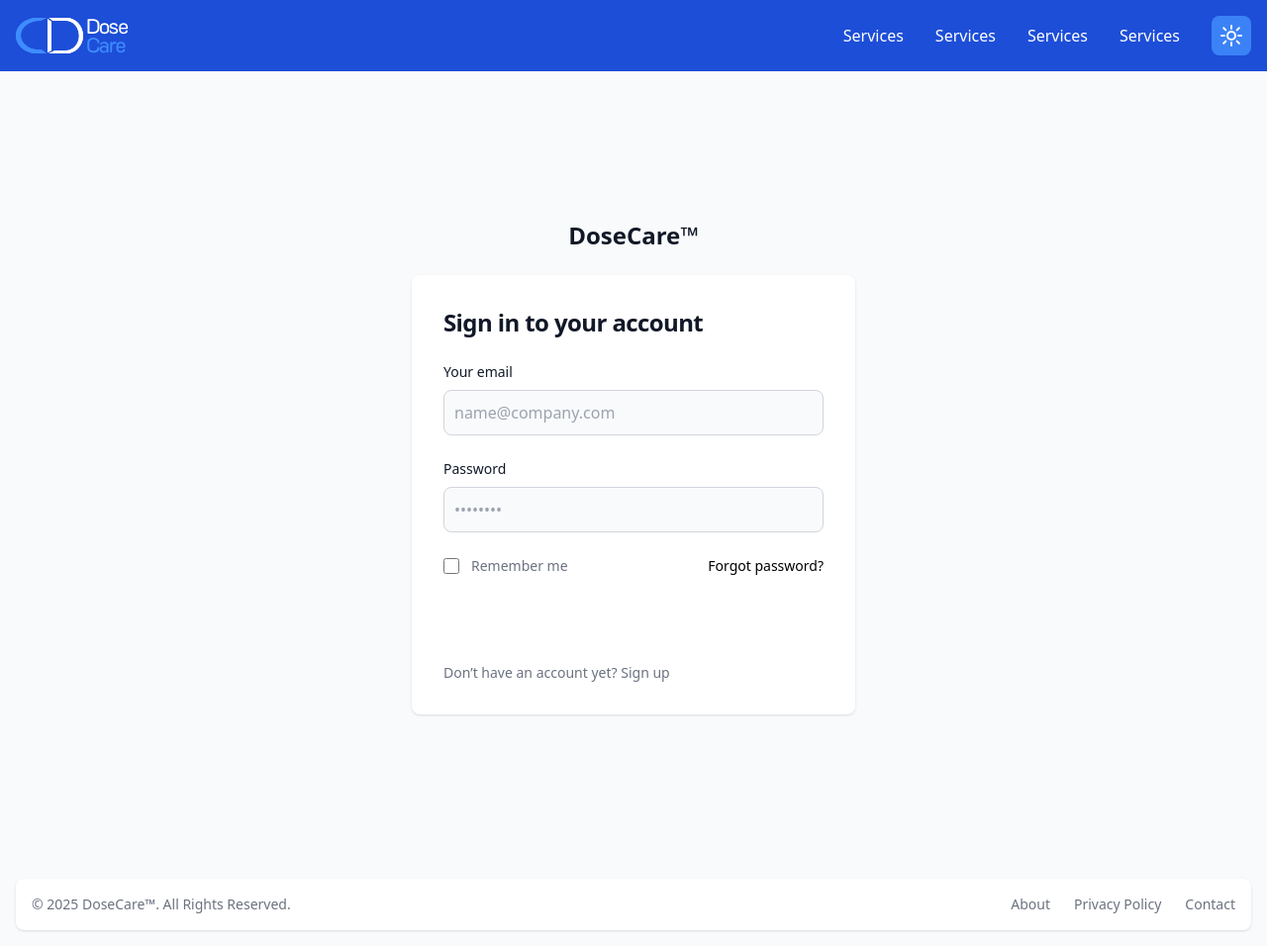
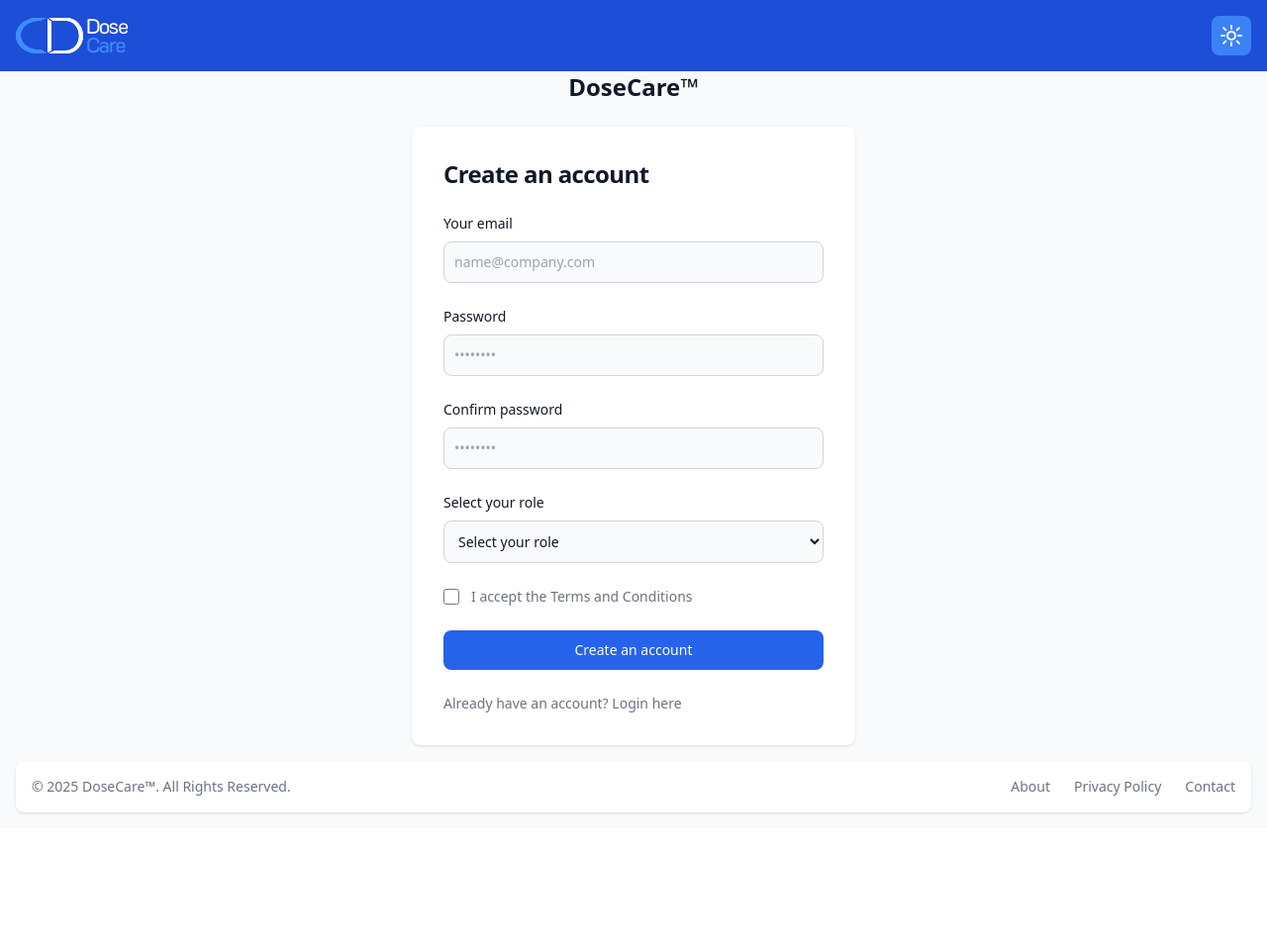
Before and after one commit to Steven-Mansour/DoseCare, a Flask app: page / in a window 1280 px wide. Shown: the whole page at 99% size. After the commit the page ends 823 px from the top, so only its background shows below. Run offline with Flask 3, Linux system fonts and the light colour scheme.

Commit message:
Create Sign Up page

```diff
--- a/main.py
+++ b/main.py
@@ -10,4 +10,4 @@ def index():
     #    new_user = User(name="steven")
     #    db.session.add(new_user)
     #    db.session.commit()
-    return render_template('login.html')
+    return render_template('signUp.html')
--- a/static/css/output.css
+++ b/static/css/output.css
@@ -1769,42 +1765,34 @@ video {
   margin-right: auto;
 }
 
-.ms-2\.5 {
-  margin-inline-start: 0.625rem;
+.mb-2 {
+  margin-bottom: 0.5rem;
+}
+
+.mb-6 {
+  margin-bottom: 1.5rem;
+}
+
+.me-4 {
+  margin-inline-end: 1rem;
+}
+
+.ml-3 {
+  margin-left: 0.75rem;
+}
+
+.mt-2 {
+  margin-top: 0.5rem;
+}
+
+.mt-3 {
+  margin-top: 0.75rem;
 }
 
 .mt-4 {
   margin-top: 1rem;
 }
 
-.mt-10 {
-  margin-top: 2.5rem;
-}
-
-.mt-2 {
-  margin-top: 0.5rem;
-}
-
-.me-4 {
-  margin-inline-end: 1rem;
-}
-
-.mt-3 {
-  margin-top: 0.75rem;
-}
-
-.mb-2 {
-  margin-bottom: 0.5rem;
-}
-
-.mb-6 {
-  margin-bottom: 1.5rem;
-}
-
-.ml-3 {
-  margin-left: 0.75rem;
-}
-
 .mr-2 {
   margin-right: 0.5rem;
 }
@@ -1999,56 +1961,21 @@ video {
   background-color: rgb(255 255 255 / var(--tw-bg-opacity, 1));
 }
 
-.bg-gray-200 {
+.bg-blue-600 {
   --tw-bg-opacity: 1;
-  background-color: rgb(229 231 235 / var(--tw-bg-opacity, 1));
-}
-
-.bg-blue-200 {
-  --tw-bg-opacity: 1;
-  background-color: rgb(191 219 254 / var(--tw-bg-opacity, 1));
-}
-
-.bg-blue-500 {
-  --tw-bg-opacity: 1;
-  background-color: rgb(59 130 246 / var(--tw-bg-opacity, 1));
-}
-
-.bg-gray-500 {
-  --tw-bg-opacity: 1;
-  background-color: rgb(107 114 128 / var(--tw-bg-opacity, 1));
-}
-
-.bg-blue-300 {
-  --tw-bg-opacity: 1;
-  background-color: rgb(147 197 253 / var(--tw-bg-opacity, 1));
-}
-
-.bg-blue-400 {
-  --tw-bg-opacity: 1;
-  background-color: rgb(96 165 250 / var(--tw-bg-opacity, 1));
-}
-
-.bg-gray-400 {
-  --tw-bg-opacity: 1;
-  background-color: rgb(156 163 175 / var(--tw-bg-opacity, 1));
-}
-
-.bg-gray-100 {
-  --tw-bg-opacity: 1;
-  background-color: rgb(243 244 246 / var(--tw-bg-opacity, 1));
+  background-color: rgb(37 99 235 / var(--tw-bg-opacity, 1));
 }
 
 .p-2 {
   padding: 0.5rem;
 }
 
+.p-2\.5 {
+  padding: 0.625rem;
+}
+
 .p-4 {
   padding: 1rem;
-}
-
-.p-2\.5 {
-  padding: 0.625rem;
 }
 
 .p-6 {
@@ -2134,24 +2031,20 @@ video {
   line-height: 1.75rem;
 }
 
+.font-bold {
+  font-weight: 700;
+}
+
+.font-light {
+  font-weight: 300;
+}
+
 .font-medium {
   font-weight: 500;
 }
 
-.font-normal {
-  font-weight: 400;
-}
-
 .font-semibold {
   font-weight: 600;
-}
-
-.font-bold {
-  font-weight: 700;
-}
-
-.font-light {
-  font-weight: 300;
 }
 
 .leading-tight {
--- a/templates/base.html
+++ b/templates/base.html
@@ -56,22 +56,7 @@
             <div class="hidden w-full md:block md:w-auto" id="navbar-dropdown">
                 <ul
                     class="flex flex-col items-center font-medium p-4 md:p-0 mt-4 border border-gray-100 rounded-lg bg-blue-400 md:space-x-8 rtl:space-x-reverse md:flex-row md:mt-0 md:border-0 md:bg-blue-700 dark:bg-gray-800 md:dark:bg-gray-900 dark:border-gray-700">
-                    <li>
-                        <a href="#"
-                            class=" hover:text-blue-700 block py-2 px-3 text-white rounded hover:bg-gray-100 md:hover:bg-transparent md:border-0 md:hover:text-blue-200 md:p-0 dark:text-white md:dark:hover:text-blue-500 dark:hover:bg-gray-700 dark:hover:text-white md:dark:hover:bg-transparent">Services</a>
-                    </li>
-                    <li>
-                        <a href="#"
-                            class=" hover:text-blue-700 block py-2 px-3 text-white rounded hover:bg-gray-100 md:hover:bg-transparent md:border-0 md:hover:text-blue-200 md:p-0 dark:text-white md:dark:hover:text-blue-500 dark:hover:bg-gray-700 dark:hover:text-white md:dark:hover:bg-transparent">Services</a>
-                    </li>
-                    <li>
-                        <a href="#"
-                            class=" hover:text-blue-700 block py-2 px-3 text-white rounded hover:bg-gray-100 md:hover:bg-transparent md:border-0 md:hover:text-blue-200 md:p-0 dark:text-white md:dark:hover:text-blue-500 dark:hover:bg-gray-700 dark:hover:text-white md:dark:hover:bg-transparent">Services</a>
-                    </li>
-                    <li>
-                        <a href="#"
-                            class=" hover:text-blue-700 block py-2 px-3 text-white rounded hover:bg-gray-100 md:hover:bg-transparent md:border-0 md:hover:text-blue-200 md:p-0 dark:text-white md:dark:hover:text-blue-500 dark:hover:bg-gray-700 dark:hover:text-white md:dark:hover:bg-transparent">Services</a>
-                    </li>
+                    {%block headerButtons%} {%endblock%}
                     <li>
                         <!-- Dark Mode Toggle Button -->
                         <button id="theme-toggle" type="button"
@@ -120,7 +105,7 @@
 </div>
 
 <body class="bg-gray-50 dark:bg-gray-900">
-    <div id="content" class="min-h-fit md:min-h-screen">{% block content %}{% endblock %}</div>
+    <div id="content" class="">{% block content %}{% endblock %}</div>
     <div id="footer">
         <div>
             {% block footer %}
--- a/templates/login.html
+++ b/templates/login.html
@@ -32,7 +32,7 @@
                         <div class="flex items-start">
                             <div class="flex items-center h-5">
                                 <input id="remember" aria-describedby="remember" type="checkbox"
-                                    class="w-4 h-4 border border-gray-300 rounded bg-gray-50 focus:ring-3 focus:ring-primary-300 dark:bg-gray-700 dark:border-gray-600 dark:focus:ring-primary-600 dark:ring-offset-gray-800"
+                                    class="w-4 h-4 border border-gray-300 rounded bg-gray-50 focus:ring-3 focus:ring-blue-300 dark:bg-gray-700 dark:border-gray-600 dark:focus:ring-blue-600 dark:ring-offset-gray-800"
                                     required="">
                             </div>
                             <div class="ml-3 text-sm">
@@ -44,7 +44,7 @@
                             password?</a>
                     </div>
                     <button type="submit"
-                        class="w-full text-white bg-primary-600 hover:bg-primary-700 focus:ring-4 focus:outline-none focus:ring-primary-300 font-medium rounded-lg text-sm px-5 py-2.5 text-center dark:bg-primary-600 dark:hover:bg-primary-700 dark:focus:ring-primary-800">Sign
+                        class="w-full text-white bg-blue-600 hover:bg-blue-700 focus:ring-4 focus:outline-none focus:ring-primary-300 font-medium rounded-lg text-sm px-5 py-2.5 text-center dark:bg-primary-600 dark:hover:bg-primary-700 dark:focus:ring-primary-800">Sign
                         in</button>
                     <p class="text-sm font-light text-gray-500 dark:text-gray-400">
                         Don’t have an account yet? <a href="#"
--- /dev/null
+++ b/templates/signUp.html
@@ -0,0 +1,170 @@
+{%extends "base.html"%}
+{% block title %}Login{% endblock %}
+
+{% block content %}
+<section class="bg-gray-50 dark:bg-gray-900">
+    <div class="flex flex-col items-center justify-center px-6 py-8 mx-auto  lg:py-0">
+        <a href="#" class="flex items-center mb-6 text-2xl font-semibold text-gray-900 dark:text-white">
+            DoseCare™
+        </a>
+        <div
+            class="w-full bg-white rounded-lg shadow dark:border md:mt-0 sm:max-w-md xl:p-0 dark:bg-gray-800 dark:border-gray-700">
+            <div class="p-6 space-y-4 md:space-y-6 sm:p-8">
+                <h1 class="text-xl font-bold leading-tight tracking-tight text-gray-900 md:text-2xl dark:text-white">
+                    Create an account
+                </h1>
+                <form class="space-y-4 md:space-y-6" action="#">
+                    <div>
+                        <label for="email" class="block mb-2 text-sm font-medium text-gray-900 dark:text-white">Your
+                            email</label>
+                        <input type="email" name="email" id="email"
+                            class="bg-gray-50 border border-gray-300 text-gray-900 text-sm rounded-lg focus:ring-primary-600 focus:border-primary-600 block w-full p-2.5 dark:bg-gray-700 dark:border-gray-600 dark:placeholder-gray-400 dark:text-white dark:focus:ring-blue-500 dark:focus:border-blue-500"
+                            placeholder="name@company.com" required="">
+                    </div>
+                    <div>
+                        <label for="password"
+                            class="block mb-2 text-sm font-medium text-gray-900 dark:text-white">Password</label>
+                        <input type="password" name="password" id="password" placeholder="••••••••"
+                            class="bg-gray-50 border border-gray-300 text-gray-900 text-sm rounded-lg focus:ring-primary-600 focus:border-primary-600 block w-full p-2.5 dark:bg-gray-700 dark:border-gray-600 dark:placeholder-gray-400 dark:text-white dark:focus:ring-blue-500 dark:focus:border-blue-500"
+                            required="">
+                    </div>
+                    <div>
+                        <label for="confirm-password"
+                            class="block mb-2 text-sm font-medium text-gray-900 dark:text-white">Confirm
+                            password</label>
+                        <input type="confirm-password" name="confirm-password" id="confirm-password"
+                            placeholder="••••••••"
+                            class="bg-gray-50 border border-gray-300 text-gray-900 text-sm rounded-lg focus:ring-primary-600 focus:border-primary-600 block w-full p-2.5 dark:bg-gray-700 dark:border-gray-600 dark:placeholder-gray-400 dark:text-white dark:focus:ring-blue-500 dark:focus:border-blue-500"
+                            required="">
+                    </div>
+                    <div>
+                        <label for="role" class="block mb-2 text-sm font-medium text-gray-900 dark:text-white">
+                            Select your role
+                        </label>
+                        <select id="role" name="role"
+                            class="bg-gray-50 border border-gray-300 text-gray-900 text-sm rounded-lg focus:ring-primary-600 focus:border-primary-600 block w-full p-2.5 dark:bg-gray-700 dark:border-gray-600 dark:placeholder-gray-400 dark:text-white dark:focus:ring-blue-500 dark:focus:border-blue-500"
+                            required>
+                            <option value="" disabled selected>Select your role</option>
+                            <option value="patient">Patient</option>
+                            <option value="caregiver">Caregiver</option>
+                            <option value="pharmacist">Pharmacist</option>
+                        </select>
+                    </div>
+                    <!-- Dynamic Fields -->
+                    <div id="dynamic-fields" class="mt-4 space-y-4">
+                        <!-- Fields will be appended here dynamically -->
+                    </div>
+                    <div class="flex items-start">
+                        <div class="flex items-center h-5">
+                            <input id="terms" aria-describedby="terms" type="checkbox"
+                                class="w-4 h-4 border border-gray-300 rounded bg-gray-50 focus:ring-3 focus:ring-blue-300 dark:bg-gray-700 dark:border-gray-600 dark:focus:ring-blue-600 dark:ring-offset-gray-800"
+                                required="">
+                        </div>
+                        <div class="ml-3 text-sm">
+                            <label for="terms" class="font-light text-gray-500 dark:text-gray-300">I accept the <a
+                                    class="font-medium text-primary-600 hover:underline dark:text-primary-500"
+                                    href="#">Terms and Conditions</a></label>
+                        </div>
+                    </div>
+                    <button type="submit"
+                        class="w-full text-white bg-blue-600 hover:bg-blue-700 focus:ring-4 focus:outline-none focus:ring-blue-300 font-medium rounded-lg text-sm px-5 py-2.5 text-center dark:bg-blue-600 dark:hover:bg-blue-700 dark:focus:ring-blue-800">Create
+                        an account</button>
+                    <p class="text-sm font-light text-gray-500 dark:text-gray-400">
+                        Already have an account? <a href="#"
+                            class="font-medium text-primary-600 hover:underline dark:text-primary-500">Login here</a>
+                    </p>
+                </form>
+            </div>
+        </div>
+    </div>
+</section>
+<script>
+    const roleSelect = document.getElementById('role');
+    const dynamicFields = document.getElementById('dynamic-fields');
+
+    roleSelect.addEventListener('change', () => {
+        const role = roleSelect.value;
+        dynamicFields.innerHTML = ''; // Clear previous fields
+
+        if (role === 'patient') {
+            dynamicFields.innerHTML = `
+                <div>
+                    <label for="first-name" class="block mb-2 text-sm font-medium text-gray-900 dark:text-white">
+                        First Name
+                    </label>
+                    <input type="text" id="first-name" name="first-name" placeholder="First Name"
+                        class="bg-gray-50 border border-gray-300 text-gray-900 text-sm rounded-lg focus:ring-primary-600 focus:border-primary-600 block w-full p-2.5 dark:bg-gray-700 dark:border-gray-600 dark:placeholder-gray-400 dark:text-white dark:focus:ring-blue-500 dark:focus:border-blue-500"
+                        required>
+                </div>
+                <div>
+                    <label for="last-name" class="block mb-2 text-sm font-medium text-gray-900 dark:text-white">
+                        Last Name
+                    </label>
+                    <input type="text" id="last-name" name="last-name" placeholder="Last Name"
+                        class="bg-gray-50 border border-gray-300 text-gray-900 text-sm rounded-lg focus:ring-primary-600 focus:border-primary-600 block w-full p-2.5 dark:bg-gray-700 dark:border-gray-600 dark:placeholder-gray-400 dark:text-white dark:focus:ring-blue-500 dark:focus:border-blue-500"
+                        required>
+                </div>
+                <div>
+                    <label for="emergency-contact" class="block mb-2 text-sm font-medium text-gray-900 dark:text-white">
+                        Emergency Contact #
+                    </label>
+                    <input type="tel" id="emergency-contact" name="emergency-contact" placeholder="Emergency Contact #"
+                        class="bg-gray-50 border border-gray-300 text-gray-900 text-sm rounded-lg focus:ring-primary-600 focus:border-primary-600 block w-full p-2.5 dark:bg-gray-700 dark:border-gray-600 dark:placeholder-gray-400 dark:text-white dark:focus:ring-blue-500 dark:focus:border-blue-500"
+                        required>
+                </div>`;
+        } else if (role === 'caregiver') {
+            dynamicFields.innerHTML = `
+                <div>
+                    <label for="first-name" class="block mb-2 text-sm font-medium text-gray-900 dark:text-white">
+                        First Name
+                    </label>
+                    <input type="text" id="first-name" name="first-name" placeholder="First Name"
+                        class="bg-gray-50 border border-gray-300 text-gray-900 text-sm rounded-lg focus:ring-primary-600 focus:border-primary-600 block w-full p-2.5 dark:bg-gray-700 dark:border-gray-600 dark:placeholder-gray-400 dark:text-white dark:focus:ring-blue-500 dark:focus:border-blue-500"
+                        required>
+                </div>
+                <div>
+                    <label for="last-name" class="block mb-2 text-sm font-medium text-gray-900 dark:text-white">
+                        Last Name
+                    </label>
+                    <input type="text" id="last-name" name="last-name" placeholder="Last Name"
+                        class="bg-gray-50 border border-gray-300 text-gray-900 text-sm rounded-lg focus:ring-primary-600 focus:border-primary-600 block w-full p-2.5 dark:bg-gray-700 dark:border-gray-600 dark:placeholder-gray-400 dark:text-white dark:focus:ring-blue-500 dark:focus:border-blue-500"
+                        required>
+                </div>
+                <div>
+                    <label for="phone-number" class="block mb-2 text-sm font-medium text-gray-900 dark:text-white">
+                        Phone #
+                    </label>
+                    <input type="tel" id="phone-number" name="phone-number" placeholder="Phone #"
+                        class="bg-gray-50 border border-gray-300 text-gray-900 text-sm rounded-lg focus:ring-primary-600 focus:border-primary-600 block w-full p-2.5 dark:bg-gray-700 dark:border-gray-600 dark:placeholder-gray-400 dark:text-white dark:focus:ring-blue-500 dark:focus:border-blue-500"
+                        required>
+                </div>`;
+        } else if (role === 'pharmacist') {
+            dynamicFields.innerHTML = `
+                <div>
+                    <label for="pharmacy-name" class="block mb-2 text-sm font-medium text-gray-900 dark:text-white">
+                        Pharmacy Name
+                    </label>
+                    <input type="text" id="pharmacy-name" name="pharmacy-name" placeholder="Pharmacy Name"
+                        class="bg-gray-50 border border-gray-300 text-gray-900 text-sm rounded-lg focus:ring-primary-600 focus:border-primary-600 block w-full p-2.5 dark:bg-gray-700 dark:border-gray-600 dark:placeholder-gray-400 dark:text-white dark:focus:ring-blue-500 dark:focus:border-blue-500"
+                        required>
+                </div>
+                <div>
+                    <label for="location" class="block mb-2 text-sm font-medium text-gray-900 dark:text-white">
+                        Location
+                    </label>
+                    <input type="text" id="location" name="location" placeholder="Location"
+                        class="bg-gray-50 border border-gray-300 text-gray-900 text-sm rounded-lg focus:ring-primary-600 focus:border-primary-600 block w-full p-2.5 dark:bg-gray-700 dark:border-gray-600 dark:placeholder-gray-400 dark:text-white dark:focus:ring-blue-500 dark:focus:border-blue-500"
+                        required>
+                </div>
+                <div>
+                    <label for="phone-number" class="block mb-2 text-sm font-medium text-gray-900 dark:text-white">
+                        Phone #
+                    </label>
+                    <input type="tel" id="phone-number" name="phone-number" placeholder="Phone #"
+                        class="bg-gray-50 border border-gray-300 text-gray-900 text-sm rounded-lg focus:ring-primary-600 focus:border-primary-600 block w-full p-2.5 dark:bg-gray-700 dark:border-gray-600 dark:placeholder-gray-400 dark:text-white dark:focus:ring-blue-500 dark:focus:border-blue-500"
+                        required>
+                </div>`;
+        }
+    });
+</script>
+{% endblock %}
```
Also changed, not shown: other parts of static/css/output.css (+118 -246 lines), templates/headerContent.html (added, +19 -0 lines).
